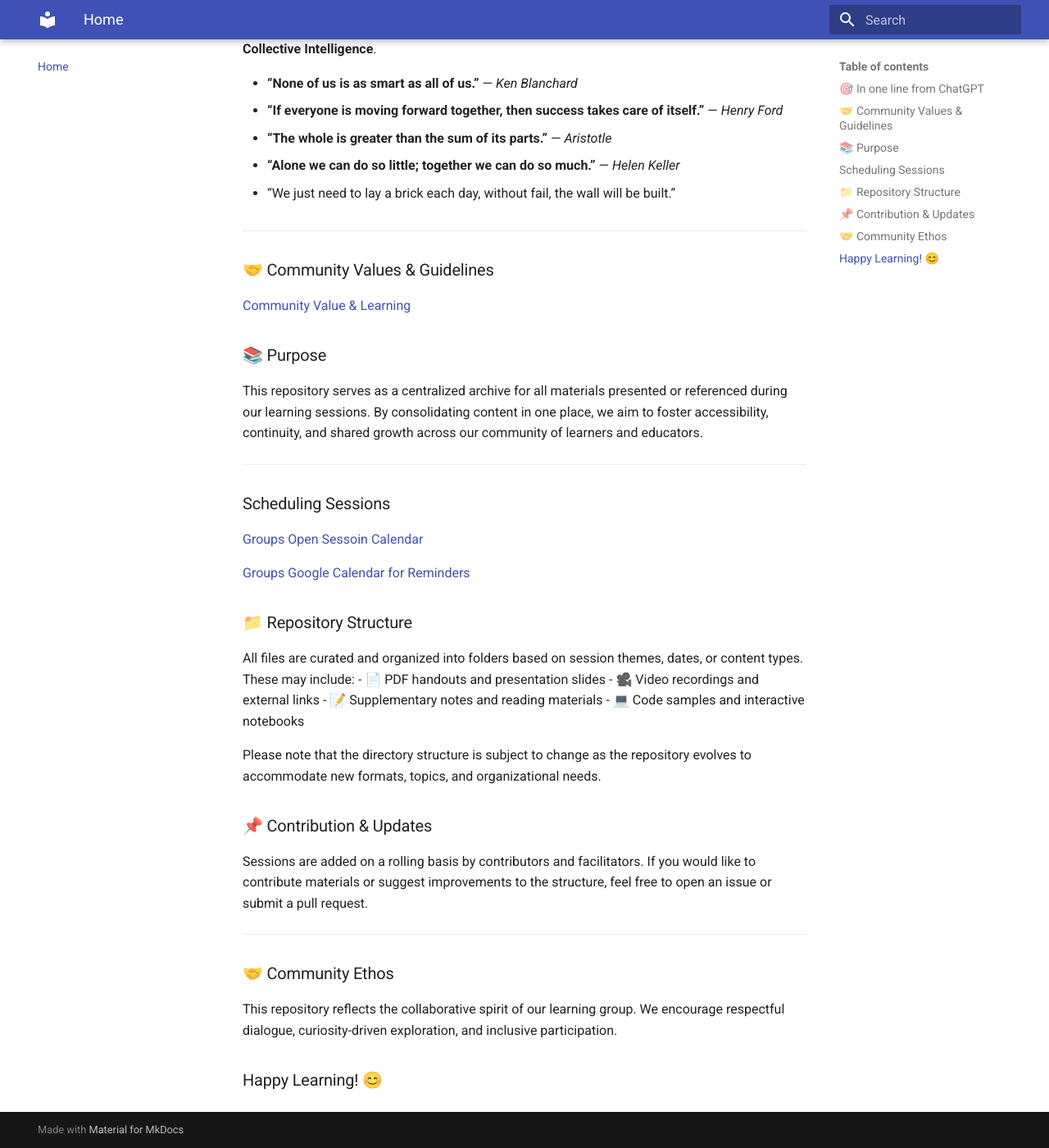
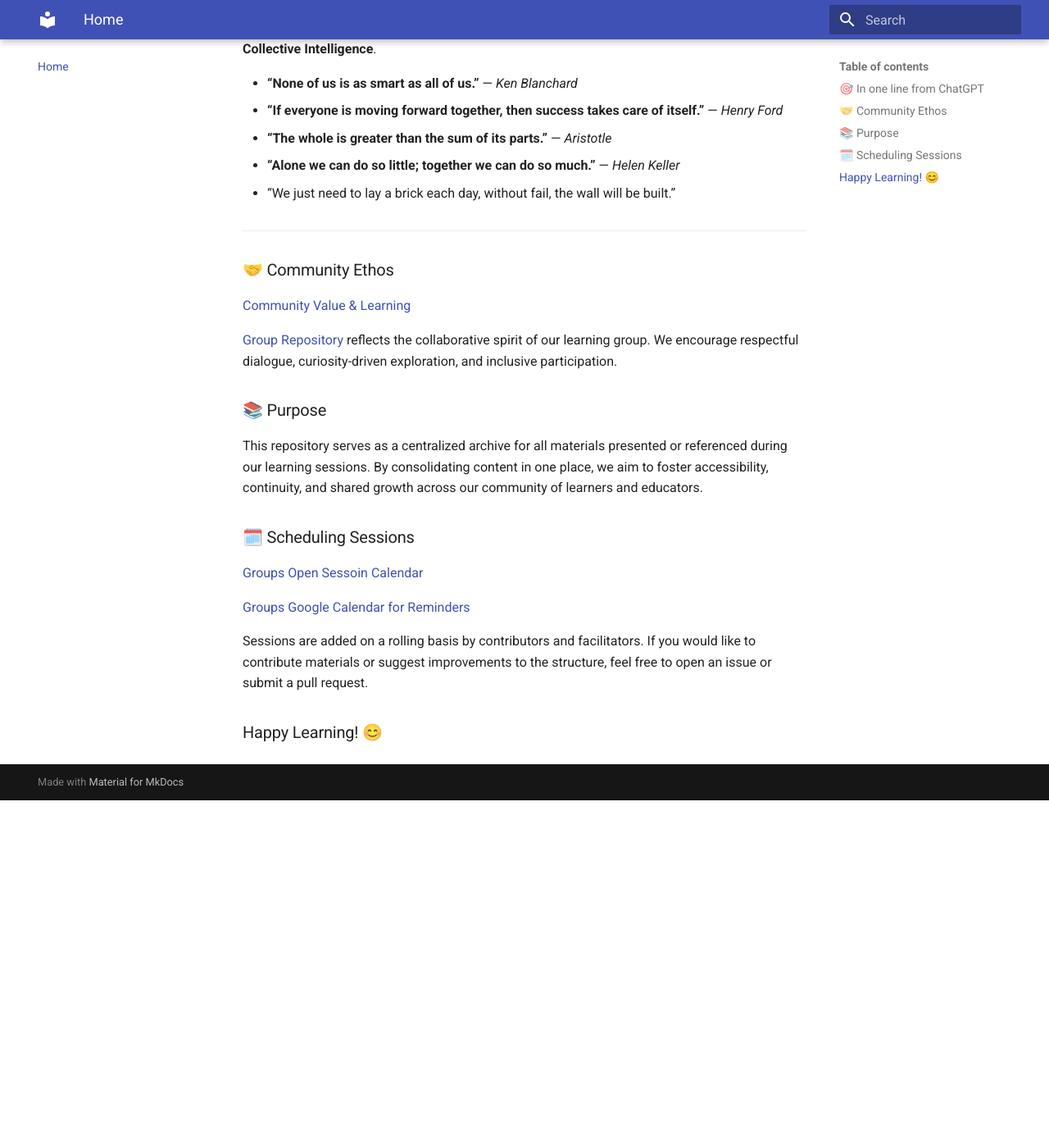
Before and after one commit to tejomayee-tech/toronto_ai_learning_group, an MkDocs documentation site: the page built from docs/README.md, in a window 1280 px wide and 1400 px high, scrolled down 741 px. Shown: the whole window at 82% size. Built offline with MkDocs 1.6.1 and Material for MkDocs 9.7.7, drawn with Linux system fonts in a browser that asks for light colours; after the commit the page ends 1717 px from its top, so only the background shows below that.

Commit message:
REadme cleanup

```diff
--- a/docs/README.md
+++ b/docs/README.md
@@ -28,44 +28,24 @@ Welcome to the official repository for the Toronto AI Learning Group - a collabo
 
 ---
 
-### 🤝 Community Values & Guidelines
+### 🤝 Community Ethos
 
   [Community Value & Learning](community-values-guidelines/Prompt-answer.md)
 
+  [Group Repository](https://github.com/tejomayee-tech/toronto_ai_learning_group) reflects the collaborative spirit of our learning group. We encourage respectful dialogue, curiosity-driven exploration, and inclusive participation.
 
 ### 📚 Purpose
 
   This repository serves as a centralized archive for all materials presented or referenced during our learning sessions. By consolidating content in one place, we aim to foster accessibility, continuity, and shared growth across our community of learners and educators.
 
----
 
-### Scheduling Sessions
+### 🗓️ Scheduling Sessions
 
   [Groups Open Sessoin Calendar](https://teamup.com/ksxott7u7sbhts6s9e)
 
   [Groups Google Calendar for Reminders](https://calendar.google.com/calendar/u/3?cid=N2UyMjdjMGZkODBlYzY0NjA3NzM1NDYxZjRmYTAzYTUxMGZlYmZkNTY5ODE5MWE5MjIxMDRkZjBlMDVkYWVmM0Bncm91cC5jYWxlbmRhci5nb29nbGUuY29t)
 
+  Sessions are added on a rolling basis by contributors and facilitators. If you would like to contribute materials or suggest improvements to the structure, feel free to open an issue or submit a pull request.
 
 
-### 📁 Repository Structure
-
-  All files are curated and organized into folders based on session themes, dates, or content types. These may include:
-  - 📄 PDF handouts and presentation slides
-  - 🎥 Video recordings and external links
-  - 📝 Supplementary notes and reading materials
-  - 💻 Code samples and interactive notebooks
-
-  Please note that the directory structure is subject to change as the repository evolves to accommodate new formats, topics, and organizational needs.
-
-
-
-### 📌 Contribution & Updates
-Sessions are added on a rolling basis by contributors and facilitators. If you would like to contribute materials or suggest improvements to the structure, feel free to open an issue or submit a pull request.
-
-
----
-
-### 🤝 Community Ethos
-This repository reflects the collaborative spirit of our learning group. We encourage respectful dialogue, curiosity-driven exploration, and inclusive participation.
-
 ### Happy Learning! 😊
```
